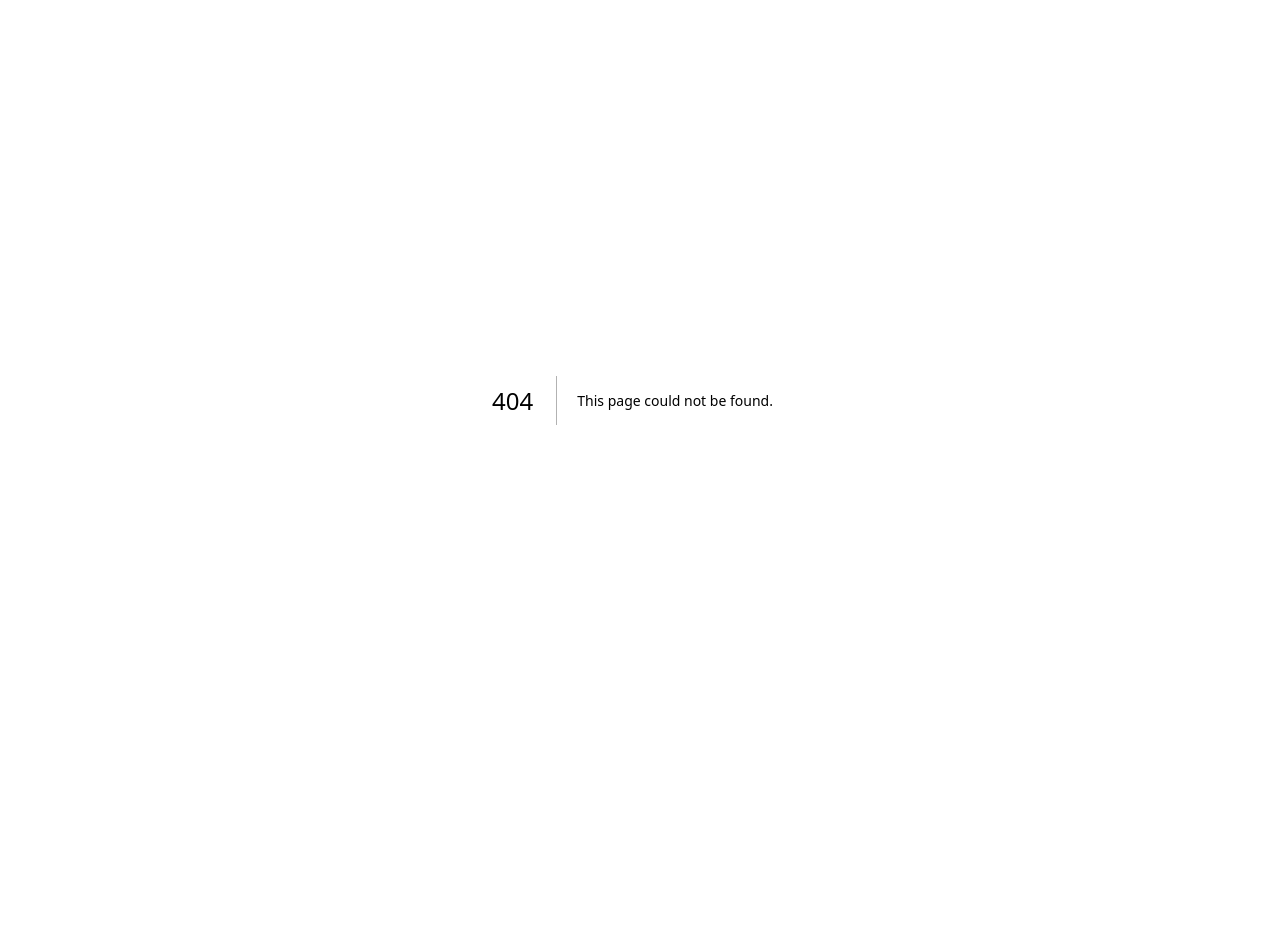
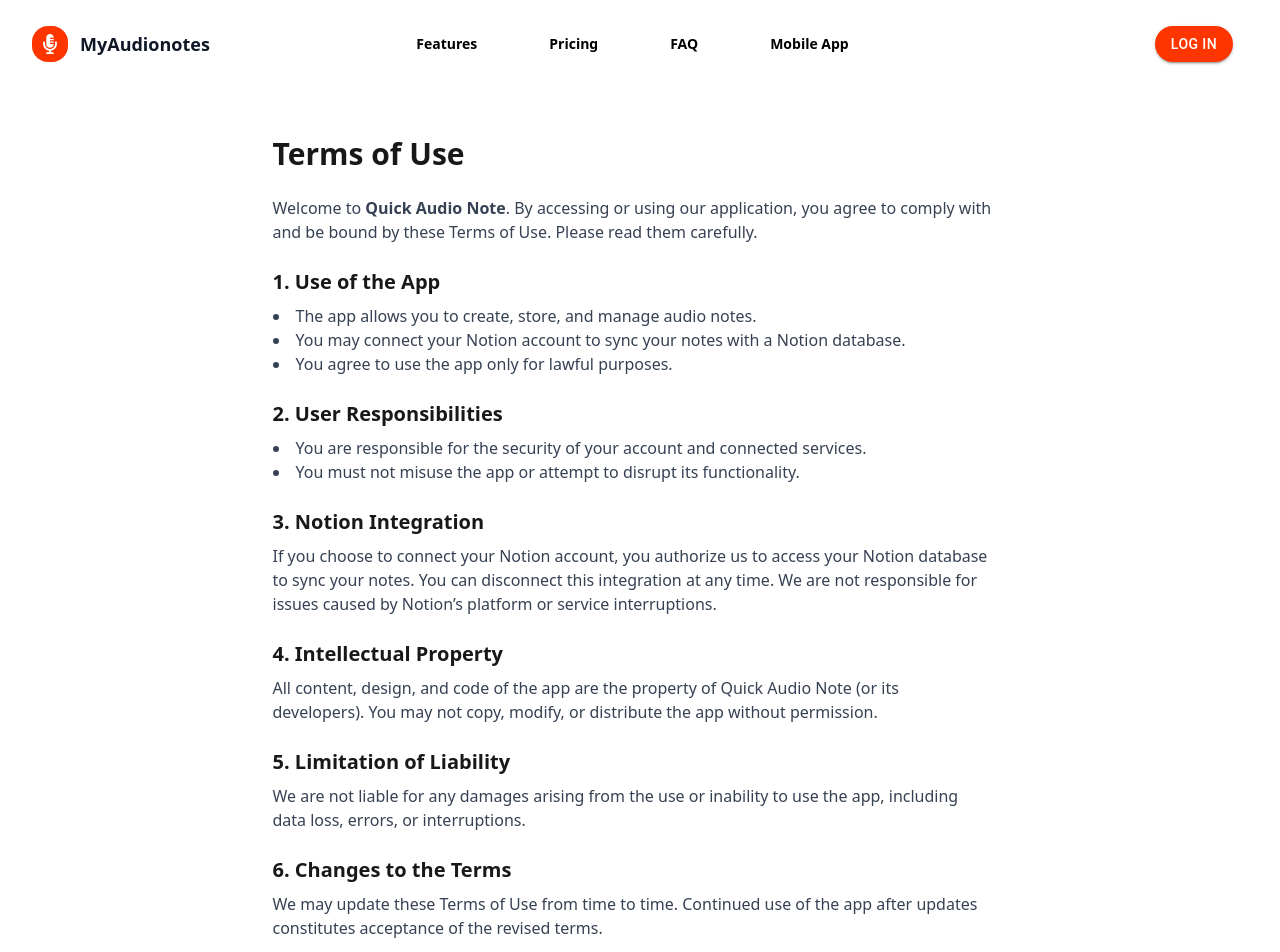
Before and after one commit to codeXanu/my-audionote-app, a Next.js app: page /terms in a window 1280 px wide. Before the commit this address had no page. Shown: the top 952 px of the page. Before the commit the page ends 800 px from the top, so only its background shows below. Built offline with nearby package versions, Linux system fonts and the light colour scheme.

Commit message:
privacy and terms page added

```diff
--- /dev/null
+++ b/app/components/IntegrationSection.jsx
@@ -0,0 +1,57 @@
+import React from 'react';
+import { SiNotion } from "react-icons/si";
+import { MdOutlineWebhook } from "react-icons/md";
+
+
+const IntegrationCard = ({ icon, name, description }) => (
+  <div className="flex flex-col items-center p-8 bg-white border border-gray-200  rounded-xl transition-shadow duration-300 hover:shadow-lg w-full max-w-xl sm:w-[48%] lg:w-[25%]">
+    <div className="flex items-center justify-center p-2 rounded-full mb-4">
+      {icon}
+    </div>
+    <h3 className="text-xl font-bold text-gray-900 mb-4">{name}</h3>
+    <p className="text-sm font-semibold text-center text-gray-500 mb-8">{description}</p>
+    <button className="mt-auto w-full py-2 px-4 bg-gray-800 text-white font-medium rounded-full hover:bg-gray-900 transition-colors duration-200 focus:outline-none focus:ring-2 focus:ring-black focus:ring-opacity-50">
+      + Connect
+    </button>
+  </div>
+);
+
+const IntegrationSection = () => {
+  const integrations = [
+    {
+      name: 'Notion',
+      description: 'Connect your notes to a Notion Database and get all your notes data on Notion',
+      icon: <SiNotion className='w-14 h-14' />,
+    },
+    // {
+    //   name: 'Whatsapp',
+    //   description: 'Summarize directly on Whatsapp with the Audionotes Whatsapp bot',
+    //   icon: '/whatsapp-icon.svg',
+    // },
+    // {
+    //   name: 'Zapier',
+    //   description: 'Connect Audionotes with 2000+ other apps using Zapier',
+    //   icon: '/zapier-icon.svg',
+    // },
+    {
+      name: 'Webhook',
+      description: 'Send your notes to your App or Server using Webhooks',
+      icon: <MdOutlineWebhook className='w-14 h-14 p-2 border-blue-600 bg-blue-600 rounded-lg text-white ' />,
+    },
+  ];
+
+  return (
+    <div className="flex flex-wrap gap-6 overflow-y-auto mb-20 px-4 ">
+      {integrations.map((integration) => (
+        <IntegrationCard
+          key={integration.name}
+          name={integration.name}
+          description={integration.description}
+          icon={integration.icon}
+        />
+      ))}
+    </div>
+  );
+};
+
+export default IntegrationSection;
--- a/app/components/NoteShareDialog.jsx
+++ b/app/components/NoteShareDialog.jsx
@@ -1,5 +1,5 @@
 import React, { useState } from "react";
-import Image from "next/image"; // Assuming Next.js for Image component
+
 import { FaWhatsapp } from "react-icons/fa";
 import { FiMessageSquare } from "react-icons/fi";
 import { MdContentCopy } from "react-icons/md";
--- a/app/home/page.js
+++ b/app/home/page.js
@@ -6,6 +6,7 @@ import { auth } from "../lib/firebase";
 
 import Sidebar from "../components/Sidebar";
 import CardsSection from "../components/CardsSection";
+import IntegrationSection from "../components/IntegrationSection";
 import InputBox from "../components/InputBox";
 import { getGreetingAndDate } from "../utils/getGreeting";
 import MainHeader from "../components/MainHeader";
@@ -115,11 +116,13 @@ export default function HomePage() {
           }
           {
             activeItem === "Favourites" &&
+
             <div className="flex justify-center items-center h-40 "> <h1 className="text-5xl font-medium text-gray-700" > This is Favourites Section </h1></div>
           }
           {
             activeItem === "Integrations" &&
-            <div className="flex justify-center items-center h-40 "> <h1 className="text-5xl font-medium text-gray-700" > This is Integrations Section </h1></div>
+            <IntegrationSection />
+            // <div className="flex justify-center items-center h-40 "> <h1 className="text-5xl font-medium text-gray-700" > This is Integrations Section </h1></div>
           }
           {
             activeItem === "Folders" &&
--- /dev/null
+++ b/app/privacy/page.js
@@ -0,0 +1,56 @@
+import Header from "../components/Header";
+
+export default function Privacy() {
+  return (
+    <>
+      <Header />
+      <main className="max-w-3xl mx-auto px-6 py-12">
+        <h1 className="text-3xl font-bold mb-6">Privacy Policy</h1>
+        <p className="mb-4 text-gray-700">
+          <strong>Quick Audio Note</strong> (“we”, “our”, or “us”) respects your
+          privacy. This Privacy Policy explains how we collect, use, and protect
+          your information when you use our application.
+        </p>
+
+        <h2 className="text-xl font-semibold mt-6 mb-2">1. Information We Collect</h2>
+        <ul className="list-disc list-inside text-gray-700 mb-4">
+          <li>Audio notes that you create and save using our app.</li>
+          <li>Optional connection details when you link your Notion account, such as your Notion database ID and access token.</li>
+          <li>Basic usage data to improve our services (non-personal and anonymous).</li>
+        </ul>
+
+        <h2 className="text-xl font-semibold mt-6 mb-2">2. How We Use Your Information</h2>
+        <ul className="list-disc list-inside text-gray-700 mb-4">
+          <li>To store and manage your audio notes within our app.</li>
+          <li>To sync your notes to your connected Notion database, if you choose to connect one.</li>
+          <li>To maintain and improve the performance of our app.</li>
+        </ul>
+
+        <h2 className="text-xl font-semibold mt-6 mb-2">3. Data Security</h2>
+        <p className="text-gray-700 mb-4">
+          We store your notes securely. Notion access tokens are only used to
+          connect and sync your notes with your Notion workspace. We do not sell
+          or share your data with third parties.
+        </p>
+
+        <h2 className="text-xl font-semibold mt-6 mb-2">4. Your Choices</h2>
+        <p className="text-gray-700 mb-4">
+          You can disconnect your Notion integration at any time, and you can
+          delete your notes from our app whenever you choose.
+        </p>
+
+        <h2 className="text-xl font-semibold mt-6 mb-2">5. Changes to This Policy</h2>
+        <p className="text-gray-700 mb-4">
+          We may update this Privacy Policy from time to time. If significant
+          changes are made, we will notify you through the app or our website.
+        </p>
+
+        <h2 className="text-xl font-semibold mt-6 mb-2">6. Contact Us</h2>
+        <p className="text-gray-700">
+          If you have any questions about this Privacy Policy, please contact us
+          at: <a href="mailto:akhil24122001@gmail.com" className="text-blue-600">akhil24122001@gmail.com</a>
+        </p>
+      </main>
+    </>
+  );
+}
--- /dev/null
+++ b/app/terms/page.js
@@ -0,0 +1,65 @@
+import Header from "../components/Header";
+
+export default function Terms() {
+  return (
+    <>
+      <Header />
+      <main className="max-w-3xl mx-auto px-6 py-12">
+        <h1 className="text-3xl font-bold mb-6">Terms of Use</h1>
+        <p className="mb-4 text-gray-700">
+          Welcome to <strong>Quick Audio Note</strong>. By accessing or using our
+          application, you agree to comply with and be bound by these Terms of Use.
+          Please read them carefully.
+        </p>
+
+        <h2 className="text-xl font-semibold mt-6 mb-2">1. Use of the App</h2>
+        <ul className="list-disc list-inside text-gray-700 mb-4">
+          <li>The app allows you to create, store, and manage audio notes.</li>
+          <li>You may connect your Notion account to sync your notes with a Notion database.</li>
+          <li>You agree to use the app only for lawful purposes.</li>
+        </ul>
+
+        <h2 className="text-xl font-semibold mt-6 mb-2">2. User Responsibilities</h2>
+        <ul className="list-disc list-inside text-gray-700 mb-4">
+          <li>You are responsible for the security of your account and connected services.</li>
+          <li>You must not misuse the app or attempt to disrupt its functionality.</li>
+        </ul>
+
+        <h2 className="text-xl font-semibold mt-6 mb-2">3. Notion Integration</h2>
+        <p className="text-gray-700 mb-4">
+          If you choose to connect your Notion account, you authorize us to access
+          your Notion database to sync your notes. You can disconnect this
+          integration at any time. We are not responsible for issues caused by
+          Notion’s platform or service interruptions.
+        </p>
+
+        <h2 className="text-xl font-semibold mt-6 mb-2">4. Intellectual Property</h2>
+        <p className="text-gray-700 mb-4">
+          All content, design, and code of the app are the property of Quick Audio
+          Note (or its developers). You may not copy, modify, or distribute the
+          app without permission.
+        </p>
+
+        <h2 className="text-xl font-semibold mt-6 mb-2">5. Limitation of Liability</h2>
+        <p className="text-gray-700 mb-4">
+          We are not liable for any damages arising from the use or inability to
+          use the app, including data loss, errors, or interruptions.
+        </p>
+
+        <h2 className="text-xl font-semibold mt-6 mb-2">6. Changes to the Terms</h2>
+        <p className="text-gray-700 mb-4">
+          We may update these Terms of Use from time to time. Continued use of the
+          app after updates constitutes acceptance of the revised terms.
+        </p>
+
+        <h2 className="text-xl font-semibold mt-6 mb-2">7. Contact Us</h2>
+        <p className="text-gray-700">
+          If you have any questions about these Terms of Use, please contact us at:{" "}
+          <a href="mailto:akhil24122001@gmail.com" className="text-blue-600">
+            akhil24122001@gmail.com
+          </a>
+        </p>
+      </main>
+    </>
+  );
+}
```
